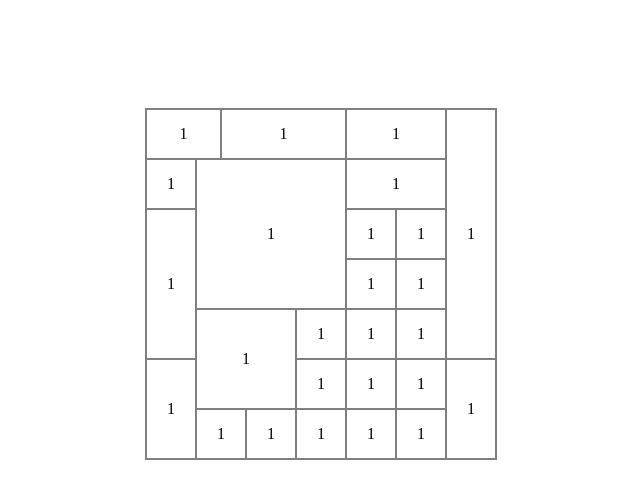
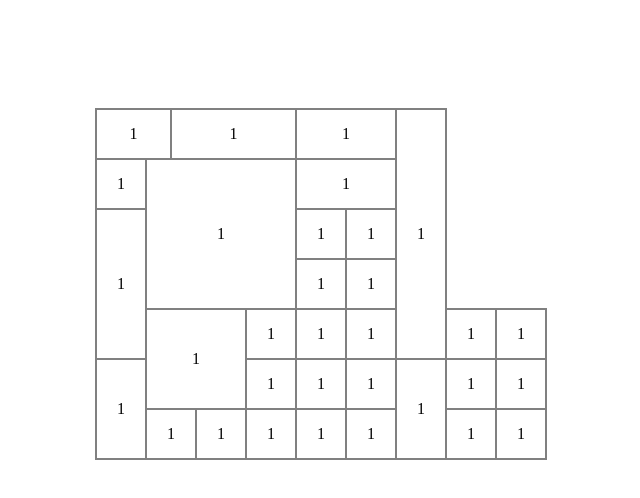
Before and after one commit to nuhzdenegnetu/home-work-6, a plain HTML site: page table2/table2.html in a window 1280 px wide. Shown: the whole page, without its empty margins (319-959 px from the left). Drawn offline with Linux system fonts and the light colour scheme.

```diff
--- a/table2/table2.html
+++ b/table2/table2.html
@@ -35,7 +35,8 @@
                 <td>1</td>
                 <td>1</td>
                 <td>1</td>
-
+                <td>1</td>
+                <td>1</td>
             </tr>
             <tr>
                 <td rowspan="2">1</td>
@@ -43,9 +44,13 @@
                 <td>1</td>
                 <td>1</td>
                 <td rowspan="2">1</td>
+                <td>1</td>
+                <td>1</td>
             </tr>
             <tr>
                 <td colspan="2">1</td>
+                <td>1</td>
+                <td>1</td>
                 <td>1</td>
                 <td>1</td>
                 <td>1</td>
```
